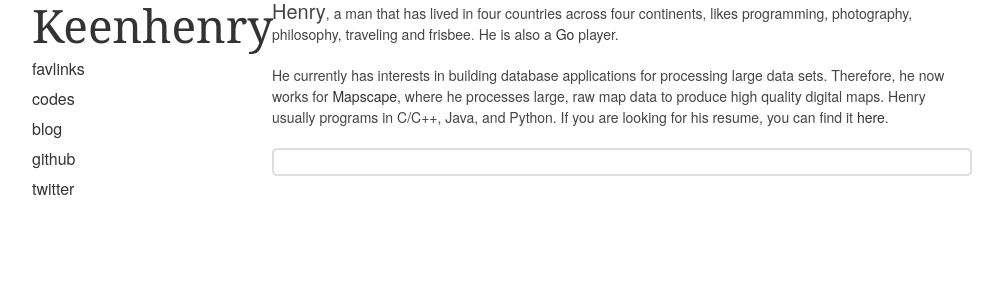
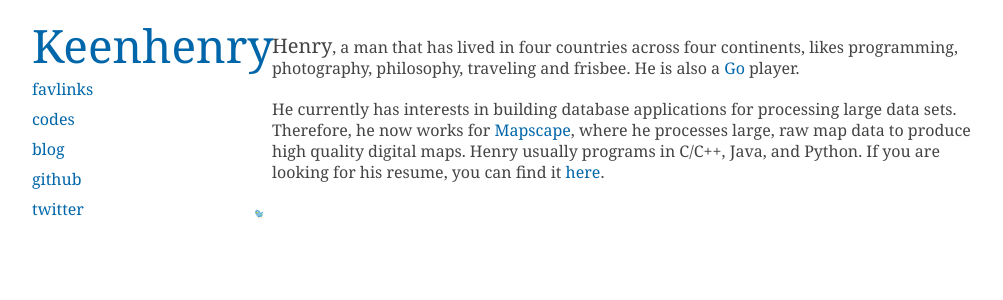
Before and after one commit to keenhenry/keenhenry.github.com, a Jekyll site: the page built from index.html, in a window 1280 px wide. Shown: the top 300 px of the page, without its empty margins (138-1141 px from the left). Built offline with Jekyll 4.4.1, drawn with Linux system fonts in a browser that asks for light colours; nearby versions of some CDN libraries.

Commit message:
Align the top margin of the whole site, wonderful!

```diff
--- a/blog.html
+++ b/blog.html
@@ -10,7 +10,7 @@ title: Blog Archives
 <!-- </article> -->
 <!-- <hr /> -->
 <!-- <h2 class="sixteen columns clearfix">Archive</h2> -->
-<div class="twelve columns offset-by-four" id="blog-snippet">
+<div class="twelve columns offset-by-four upper" id="blog-snippet">
     <h4>{{ site.posts.first.title }}</a></h2>
     {{ site.posts.first.content | truncatewords:50 }}
     <br />
--- a/codes.html
+++ b/codes.html
@@ -3,7 +3,7 @@ layout: default
 title: Codes
 ---
 
-<div class="twelve columns offset-by-four">
+<div class="twelve columns offset-by-four upper">
 <ul>
     <li class="project list item">
         <a href="http://bit.ly/eiooQ0">Game Isolate</a>
--- a/index.html
+++ b/index.html
@@ -4,7 +4,7 @@ title: Keenhenry and his Web residence
 ---
 
 <!-- About page for henry huang <h2>Henry Huang</h2> -->
-<div class="twelve columns offset-by-four" id='bio'>
+<div class="twelve columns offset-by-four upper" id='bio'>
 <p><span class="opening word">Henry</span>, a man that has lived in four countries across four continents, likes programming, photography, philosophy, traveling and frisbee. He is also a <a href="http://en.wikipedia.org/wiki/Go_(game)">Go</a> player.</p>
 
 <p>He currently has interests in building database applications for processing large data sets. Therefore, he now works for <a href="http://www.mapscape.eu/">Mapscape</a>, where he processes large, raw map data to produce high quality digital maps. Henry usually programs in C/C++, Java, and Python. If you are looking for his resume, you can find it <a href="/static/data/resume.pdf">here</a>.</p>
--- a/links.html
+++ b/links.html
@@ -3,7 +3,7 @@ layout: default
 title: My Favlinks
 ---
 
-<div class="twelve columns offset-by-four">
+<div class="twelve columns offset-by-four upper">
     <ul>
         <li><a href="http://www.jmarshall.com/easy/" target="_blank">WEB Technology Made Really Easy</a></li>
         <li>Interested in learning WEB? Go to <a href="http://www.w3schools.com/" target="_blank">W3School</a></li>
--- a/static/css/layout.css
+++ b/static/css/layout.css
@@ -17,44 +17,54 @@
 /* #Site Styles
 ================================================== */
 
+body {
+  margin: 20px;
+  font-family: Georgia, serif;
+  font-size: 12pt;
+}
+
+h1 { font-size: 46px; }
+
 .four.columns h1 {
-    font-size: 46px;
     margin-bottom: 10px;
 }
 
 .navbar {
-    position: fixed;
     width: 220px;
-    font-size: 16px;
 }
 
-/* .navbar > a { */
-/* 	margin-left: 15px; */
-/* 	margin-right: 15px; */
-/* } */
+.navbar > section {
+    position: fixed;
+    width: inherit;
+}
 
-a, a:hover {
+.upper {
+    padding-top: 15px;
+}
+
+a {
+    color: #06A;
    	text-decoration: none;
 }
 
-.left, .right {
-    padding: 0.2em;
-    border:2px double #ddd;
-    -moz-border-radius:5px;
-    -webkit-border-radius:5px;
-    border-radius:5px;
+a:hover {
+  color: #06A;
+  text-decoration: underline;
+  cursor: pointer;
 }
 
-/* header h1 { */
-/* 	float: left; */
+a:visited { color: #607890; }
+
+/* .left, .right { */
+/*     padding: 0.2em;  */
+/*     border:2px double #ddd;  */
+/*     -moz-border-radius:5px;          */
+/*     -webkit-border-radius:5px;       */
+/*     border-radius:5px; */
 /* } */
 
 .opening.word {
   font-size: 20px;
-}
-
-footer > a {
-    margin-right: 30px;
 }
 
 /* #Page Styles
@@ -64,12 +74,12 @@ footer > a {
 
 #twitter_div > ul > li {
     /* list-style-type : circle; */
-    /* list-style-image: url('/static/image/twitter_12.png'); */
-    padding: 0.2em;
-    border:2px double #ddd;
-    -moz-border-radius:5px;
-    -webkit-border-radius:5px;
-    border-radius:5px;
+    list-style-image: url('/static/image/twitter_12.png');
+    padding: 0.1em;
+    /* border:2px double #ddd;  */
+    /* -moz-border-radius:5px;          */
+    /* -webkit-border-radius:5px;       */
+    /* border-radius:5px; */
 }
 
 /* .date { */
```
